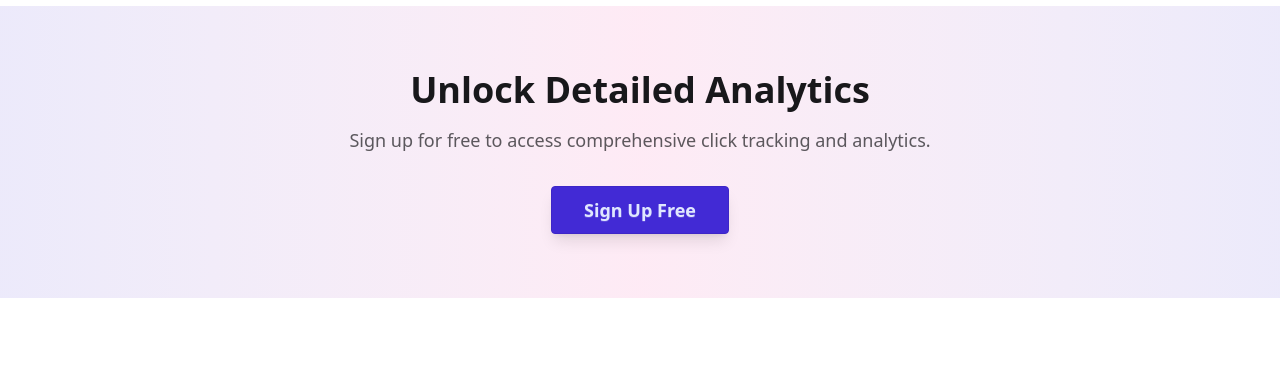
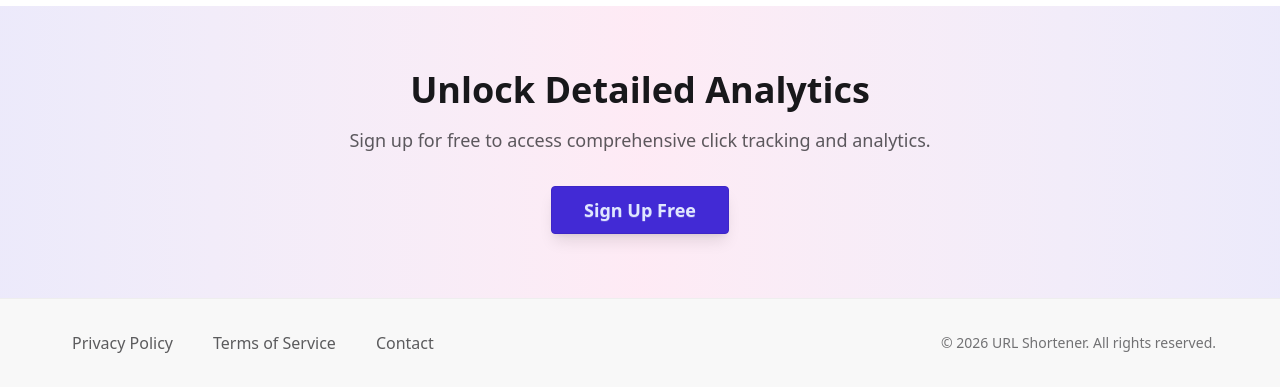
Before and after one commit to yetone/mirdb, a React app in the folder frontend/: page / in a window 1280 px wide. Shown: the part 1436-1828 px from the top of the page. Built offline with nearby package versions, Linux system fonts and the light colour scheme; no server answers; the HTML template or start-up script is replaced by a standard one.

Commit message:
feat(landing): integrate Footer component into landing page
- Import Footer from landing components
- Add Footer at the bottom of the landing page layout

```diff
--- a/frontend/src/App.tsx
+++ b/frontend/src/App.tsx
@@ -1,6 +1,6 @@
 import { BrowserRouter, Routes, Route } from 'react-router-dom';
 import { Navbar } from './components/Navbar';
-import { HeroSection, FeaturesSection, HowItWorksSection, CTASection } from './components/landing';
+import { HeroSection, FeaturesSection, HowItWorksSection, CTASection, Footer } from './components/landing';
 import './index.css';
 
 function HomePage() {
@@ -10,8 +10,7 @@ function HomePage() {
       <FeaturesSection />
       <HowItWorksSection />
       <CTASection />
-      {/* Add more scrollable content for sticky test */}
-      <div className="h-[200vh]" />
+      <Footer />
     </main>
   );
 }
```
